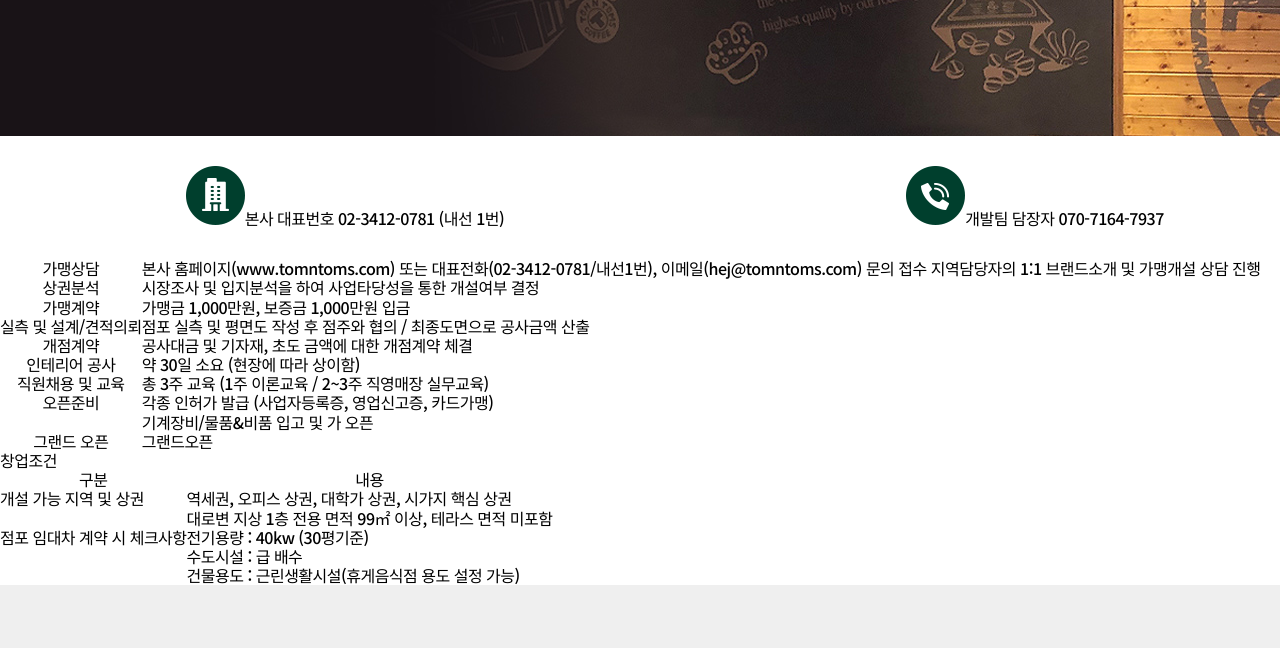
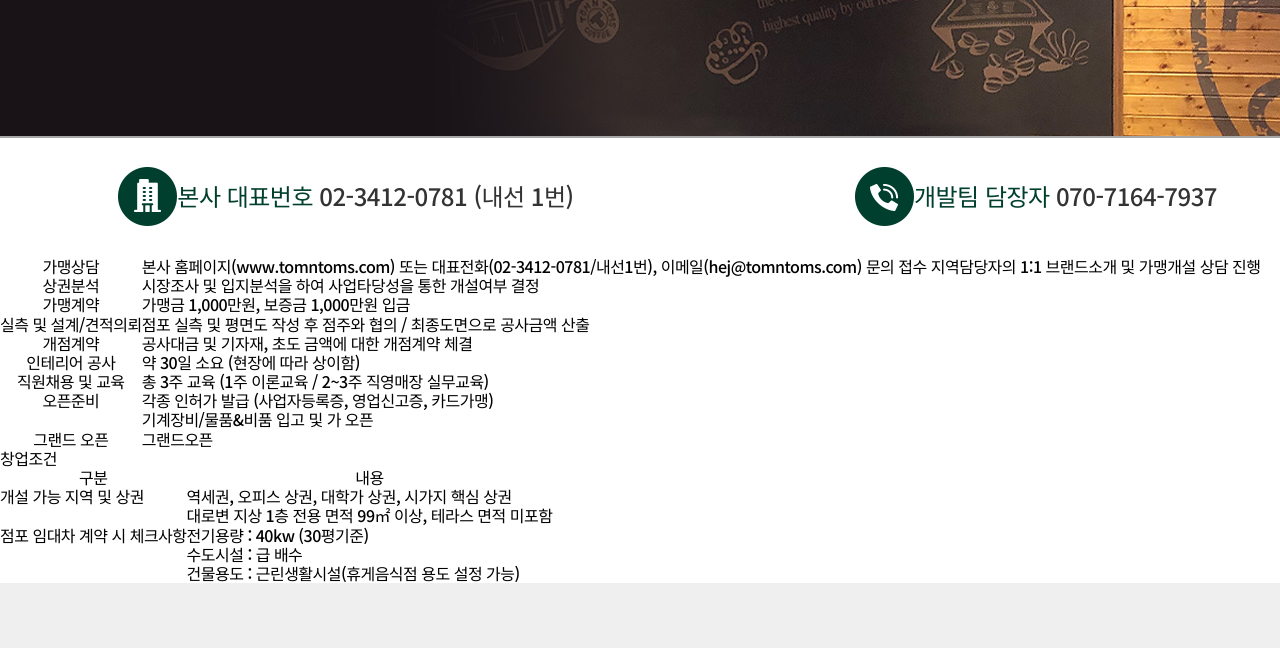
Before and after one commit to naiad0907/portfolioMrhan, a plain HTML site: page html/sub/sub4.html in a window 1280 px wide. Shown: the part 1400-2048 px from the top of the page. Drawn offline with nearby package versions, Linux system fonts and the light colour scheme.

Commit message:
수정중

```diff
--- a/html/css/sub1.css
+++ b/html/css/sub1.css
@@ -341,11 +341,8 @@
 		margin-top: 40px;
 }
 .franchise .ask {
-	display: inline-block;
 		text-align: center;
-
-
-
+		border: 1px solid #a7a6a6;
 }
 
 .franchise .ask li {
@@ -353,12 +350,19 @@
 		width: 690px; height: 120px;
 		padding: 30px;
 
-
-
-
 }
 
+.ask li img  {
+	vertical-align: middle;
+}
+.ask li a {
+	vertical-align: middle;
+	font-size: 24px; color: #333333;
+}
 
+.ask li span {
+	font-size: 24px ; color: #003f2d;
+}
 
 /* sub5 */
 
--- a/html/sub/sub4.html
+++ b/html/sub/sub4.html
@@ -181,8 +181,8 @@
 					<a href="" class="btn-01" >신청접수하기</a>
 				</div>
 				<ul class="ask">
-					<li><img src="../img/sub1/service1_png1.png" alt="service1"><a href="#">본사 대표번호 02-3412-0781 (내선 1번)</a></li>
-					<li><img src="../img/sub1/service1_png2.png" alt="service2"><a href="#">개발팀 담장자 070-7164-7937</a></li>
+					<li><img src="../img/sub1/service1_png1.png" alt="service1"><a href="#"><span>본사 대표번호</span> 02-3412-0781 (내선 1번)</a></li>
+					<li><img src="../img/sub1/service1_png2.png" alt="service2"><a href="#"><span>개발팀 담장자</span> 070-7164-7937</a></li>
 				</ul>
 				<table>
 						<tr>
```
Lines whose indentation alone changed are shown as unchanged.
